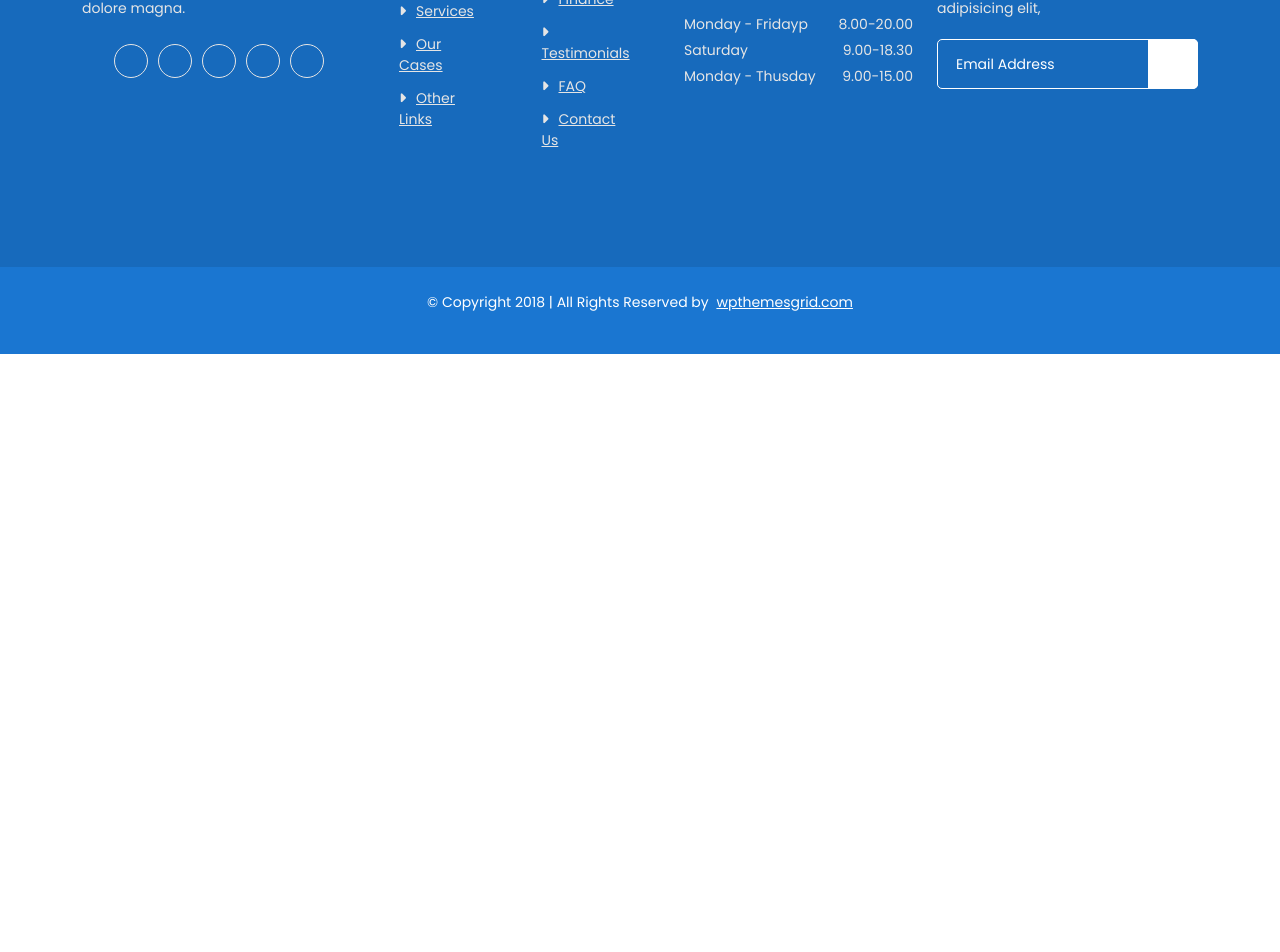
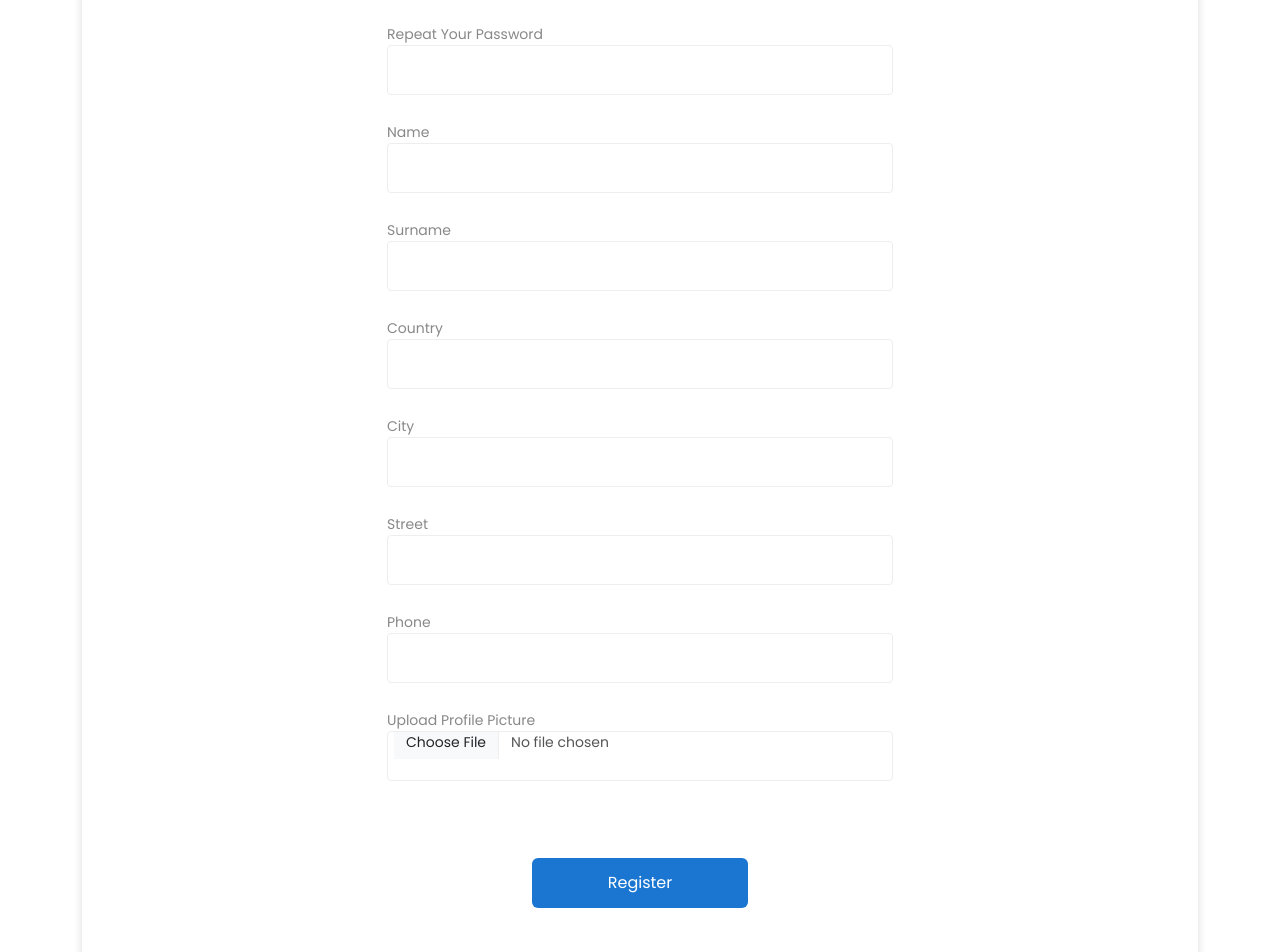
Before and after one commit to OgnjenGligoric/watts-good, an Angular app in the folder frontend/WattsGood/: page /register in a window 1280 px wide. Before the commit this address led to /. Shown: the part 420-1372 px from the top of the page. Before the commit the page ends 800 px from the top, so only its background shows below. Built offline with nearby package versions, Linux system fonts and the light colour scheme; some icons are missing.

Commit message:
Added register form

```diff
--- a/frontend/WattsGood/src/app/app.routes.ts
+++ b/frontend/WattsGood/src/app/app.routes.ts
@@ -3,9 +3,11 @@ import {PropertyRegistrationComponent} from "./property/property-registration/pr
 import {LoginComponent} from "./auth/login/login.component";
 import {AppComponent} from "./app.component";
 import {ActivateSuperAdminComponent} from "./auth/activate-super-admin/activate-super-admin.component";
+import {RegisterComponent} from "./auth/register/register.component";
 
 export const routes: Routes = [
   { path: 'property-registration', component: PropertyRegistrationComponent },
   { path: 'sign-in', component: LoginComponent },
   { path: 'activate-super-admin', component: ActivateSuperAdminComponent },
+  { path: 'register', component: RegisterComponent },
 ];
--- a/frontend/WattsGood/src/app/auth/login/login.component.css
+++ b/frontend/WattsGood/src/app/auth/login/login.component.css
@@ -436,5 +436,4 @@
 .buttons{
   padding: 50px;
   justify-content: center;
-
 }
--- a/frontend/WattsGood/src/app/auth/login/login.component.html
+++ b/frontend/WattsGood/src/app/auth/login/login.component.html
@@ -28,6 +28,7 @@
               <div class="col-lg-3 col-md-5 col-sm-4">
                 <button class="btn" routerLink="/register">Register</button>
               </div>
+
             </div>
           </div>
         </form>
--- a/frontend/WattsGood/src/app/auth/register/register.component.html
+++ b/frontend/WattsGood/src/app/auth/register/register.component.html
@@ -2,15 +2,15 @@
   <div class="container" id="propertyContainer">
     <div class="inner">
       <div class="contact-us-form">
-        <h2>Login</h2>
-        <p></p>
+        <h2>Register</h2>
         <!-- Form -->
-        <form class="form" [formGroup]="loginForm">
+        <form class="form" [formGroup]="registerForm">
           <div class="row">
             <div class="col-lg-6">
               <div class="form-group">
                 <label for="Email">Email</label>
-                <input type="text" id="Email" formControlName="email" required="true">
+                <input type="email" id="Email" formControlName="email" required="true">
+                <div *ngIf="email?.touched && email?.invalid" class="error-text">{{ emailErrorMessage }}</div>
               </div>
             </div>
 
@@ -18,43 +18,75 @@
               <div class="form-group">
                 <label for="Password">Password</label>
                 <input type="password" id="Password" formControlName="password" required="true">
+                <div *ngIf="password?.touched && password?.invalid" class="error-text">{{ passwordErrorMessage }}</div>
               </div>
             </div>
 
-            <!--            <div class="col-lg-6">-->
-            <!--              <div class="form-group">-->
-            <!--                <label for="PasswordRepeat">Repeat Your Password</label>-->
-            <!--                <input type="password" id="PasswordRepeat" formControlName="passwordRepeat" required="true">-->
-            <!--              </div>-->
-            <!--            </div>-->
+            <div class="col-lg-6">
+              <div class="form-group">
+                <label for="RePassword">Repeat Your Password</label>
+                <input type="password" id="RePassword" formControlName="rePassword" required="true">
+                <div *ngIf="rePassword?.touched && rePassword?.invalid || !passwordsMatch" class="error-text">{{ rePasswordErrorMessage }}</div>
+              </div>
+            </div>
 
-            <!--            <div class="col-lg-6">-->
-            <!--              <div class="form-group">-->
-            <!--                <label for="Name">Name</label>-->
-            <!--                <input type="text" id="Name" formControlName="name" required="true">-->
-            <!--              </div>-->
-            <!--            </div>-->
+            <div class="col-lg-6">
+              <div class="form-group">
+                <label for="Name">Name</label>
+                <input type="text" id="Name" formControlName="name" required="true">
+                <div *ngIf="name?.touched && name?.invalid" class="error-text">{{ nameErrorMessage }}</div>
+              </div>
+            </div>
 
-            <!--            <div class="col-lg-6">-->
-            <!--              <div class="form-group">-->
-            <!--                <label for="Surname">Surname</label>-->
-            <!--                <input type="text" id="Surname" formControlName="surname" required="true">-->
-            <!--              </div>-->
-            <!--            </div>-->
+            <div class="col-lg-6">
+              <div class="form-group">
+                <label for="Surname">Surname</label>
+                <input type="text" id="Surname" formControlName="surname" required="true">
+                <div *ngIf="surname?.touched && surname?.invalid" class="error-text">{{ surnameErrorMessage }}</div>
+              </div>
+            </div>
 
+            <div class="col-lg-6">
+              <div class="form-group">
+                <label for="Country">Country</label>
+                <input type="text" id="Country" formControlName="country" required="true">
+                <div *ngIf="country?.touched && country?.invalid" class="error-text">{{ countryErrorMessage }}</div>
+              </div>
+            </div>
 
-            <!--            <div class="col-lg-6">-->
-            <!--              <div class="form-group">-->
-            <!--                <label for="Image">Upload Profile Picture</label>-->
-            <!--                <input (change)="choosenImageChanged($event)" id="Image" class="form-control" formControlName="image" type="file" accept="image/*">-->
-            <!--              </div>-->
-            <!--            </div>-->
+            <div class="col-lg-6">
+              <div class="form-group">
+                <label for="City">City</label>
+                <input type="text" id="City" formControlName="city" required="true">
+                <div *ngIf="city?.touched && city?.invalid" class="error-text">{{ cityErrorMessage }}</div>
+              </div>
+            </div>
+
+            <div class="col-lg-6">
+              <div class="form-group">
+                <label for="Street">Street</label>
+                <input type="text" id="Street" formControlName="street" required="true">
+                <div *ngIf="street?.touched && street?.invalid" class="error-text">{{ streetErrorMessage }}</div>
+              </div>
+            </div>
+
+            <div class="col-lg-6">
+              <div class="form-group">
+                <label for="Phone">Phone</label>
+                <input type="tel" id="Phone" formControlName="phone" required="true">
+                <div *ngIf="phone?.touched && phone?.invalid" class="error-text">{{ phoneErrorMessage }}</div>
+              </div>
+            </div>
+
+            <div class="col-lg-6">
+              <div class="form-group">
+                <label for="Image">Upload Profile Picture</label>
+                <input (change)="chosenImageChanged($event)" id="Image" class="form-control" formControlName="image" type="file" accept="image/*">
+                <div *ngIf="imageError" class="error-text">Please upload a profile picture.</div>
+              </div>
+            </div>
 
             <div class="row buttons">
-              <div class="col-lg-3 col-md-5 col-sm-4">
-                <button class="btn" type="submit" (click)="onSubmit()">Sign In</button>
-              </div>
-
               <div class="col-lg-3 col-md-5 col-sm-4">
                 <button class="btn" type="submit" (click)="onSubmit()">Register</button>
               </div>
--- a/frontend/WattsGood/src/app/auth/register/register.component.ts
+++ b/frontend/WattsGood/src/app/auth/register/register.component.ts
@@ -1,10 +1,13 @@
 import { Component } from '@angular/core';
 import {CityService} from "../../service/city.service";
-import {FormControl, FormGroup, FormsModule, ReactiveFormsModule} from "@angular/forms";
-import {RouterLink} from "@angular/router";
+import {FormControl, FormGroup, FormsModule, ReactiveFormsModule, Validators} from "@angular/forms";
+import {Router, RouterLink} from "@angular/router";
 import {MapComponent} from "../../map/map.component";
 import {MatSelectModule} from "@angular/material/select";
 import {CommonModule} from "@angular/common";
+import {AuthService} from "../../service/auth.service";
+import {PopupComponent} from "../../layout/popup/popup.component";
+import {MatDialog} from "@angular/material/dialog";
 
 @Component({
   selector: 'app-register',
@@ -20,37 +23,162 @@ import {CommonModule} from "@angular/common";
   styleUrl: './register.component.css'
 })
 export class RegisterComponent {
-  constructor(private cityService: CityService) {
+  constructor(private dialog: MatDialog,
+              private authService:AuthService,
+              private router: Router,) {
   }
-  uploadedPictures: File[] = [];
+  uploadedPicture:File|null = null;
+  imageError: boolean = false;
 
-  loginForm = new FormGroup({
-    email: new FormControl('', ),
-    password: new FormControl('', ),
-    name: new FormControl(''),
+  registerForm = new FormGroup({
+    email: new FormControl('', [Validators.required, Validators.email]),
+    password: new FormControl('', [Validators.required, Validators.minLength(6)]),
+    rePassword: new FormControl('', [Validators.required]),
+    name: new FormControl('', [Validators.required]),
+    surname: new FormControl('', [Validators.required]),
+    country: new FormControl('', [Validators.required]),
+    city: new FormControl('', [Validators.required]),
+    street: new FormControl('', [Validators.required]),
+    phone: new FormControl('', [Validators.required, Validators.pattern(/^\+?[0-9]+$/)]),
     image: new FormControl(''),
   });
 
-  ngOnInit(){
+  get passwordsMatch(): boolean {
+    return this.registerForm.value.password === this.registerForm.value.rePassword;
   }
 
 
-  choosenImageChanged($event: Event) {
+  chosenImageChanged($event: Event) {
     const files: FileList | null = ($event.target as HTMLInputElement).files;
     if (files) {
-      for (let i = 0; i < files.length; i++) {
-        this.uploadedPictures.push(files[i]);
-        console.log(files[i]);
-      }
+      this.uploadedPicture = files[0];
     }
   }
 
+  get email() {
+    return this.registerForm.get('email');
+  }
+
+  get password() {
+    return this.registerForm.get('password');
+  }
+
+  get rePassword() {
+    return this.registerForm.get('rePassword');
+  }
+
+  get name() {
+    return this.registerForm.get('name');
+  }
+
+  get surname() {
+    return this.registerForm.get('surname');
+  }
+
+  get country() {
+    return this.registerForm.get('country');
+  }
+
+  get city() {
+    return this.registerForm.get('city');
+  }
+
+  get street() {
+    return this.registerForm.get('street');
+  }
+
+  get phone() {
+    return this.registerForm.get('phone');
+  }
+
+  get emailErrorMessage(): string {
+    if (this.email?.hasError('required')) {
+      return 'Email is required.';
+    } else if (this.email?.hasError('email')) {
+      return 'Enter a valid email address.';
+    }
+    return '';
+  }
+
+  get passwordErrorMessage(): string {
+    if (this.password?.hasError('required')) {
+      return 'Password is required.';
+    } else if (this.password?.hasError('minlength')) {
+      return 'Password must be at least 6 characters long.';
+    }
+    return '';
+  }
+
+  get rePasswordErrorMessage(): string {
+    if (this.rePassword?.hasError('required')) {
+      return 'Please confirm your password.';
+    } else if (!this.passwordsMatch) {
+      return 'Passwords do not match.';
+    }
+    return '';
+  }
+
+  get nameErrorMessage(): string {
+    if (this.name?.hasError('required')) {
+      return 'Name is required.';
+    }
+    return '';
+  }
+
+  get surnameErrorMessage(): string {
+    if (this.surname?.hasError('required')) {
+      return 'Surname is required.';
+    }
+    return '';
+  }
+
+  get countryErrorMessage(): string {
+    if (this.country?.hasError('required')) {
+      return 'Country is required.';
+    }
+    return '';
+  }
+
+  get cityErrorMessage(): string {
+    if (this.city?.hasError('required')) {
+      return 'City is required.';
+    }
+    return '';
+  }
+
+  get streetErrorMessage(): string {
+    if (this.street?.hasError('required')) {
+      return 'Street is required.';
+    }
+    return '';
+  }
+
+  get phoneErrorMessage(): string {
+    if (this.phone?.hasError('required')) {
+      return 'Phone number is required.';
+    } else if (this.phone?.hasError('pattern')) {
+      return 'Enter a valid phone number.';
+    }
+    return '';
+  }
 
   onSubmit() {
-    if (this.loginForm.valid) {
-      console.log(this.loginForm.value);
+    if (this.registerForm.valid && this.passwordsMatch && this.uploadedPicture != null) {
+      console.log('Form Submitted:', this.registerForm.value);
     } else {
-      console.log('Form is not valid');
+      this.imageError = this.uploadedPicture == null;
+      this.registerForm.markAllAsTouched();
     }
   }
+
+  private showPopup(tittle:string, message:string){
+    this.dialog.open(PopupComponent, {
+      width: '300px',
+      disableClose: true,
+      data: {
+        title: tittle,
+        message: message
+      }
+    });
+  }
 }
```
Also changed, not shown: frontend/WattsGood/src/app/auth/register/register.component.css (+5 -2 lines), frontend/WattsGood/src/app/service/auth.service.ts (+6 -3 lines), 1 other file (tests, documents, lock files or other folders).
